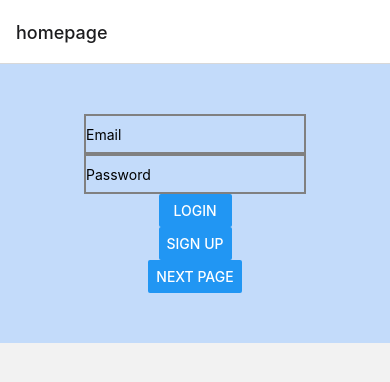
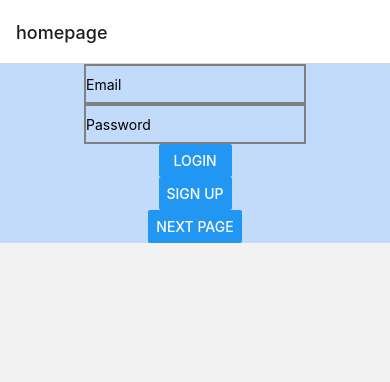
Before and after one commit to grace111w/Smart-North, a React Native app: screen /homepage in a window 390 px wide. Shown: the top 382 px of the page. Built offline with nearby package versions, Linux system fonts and the light colour scheme.

Commit message:
pooopies

```diff
--- a/homepage.js
+++ b/homepage.js
@@ -54,7 +54,6 @@ const homepage = (props) => {
 const styles = StyleSheet.create({
   appPage: {
     flex: 1,
-    padding: 50,
     backgroundColor: "#c3dbfa",
     alignItems: "center",
     justifyContent: "flex-start",
```
